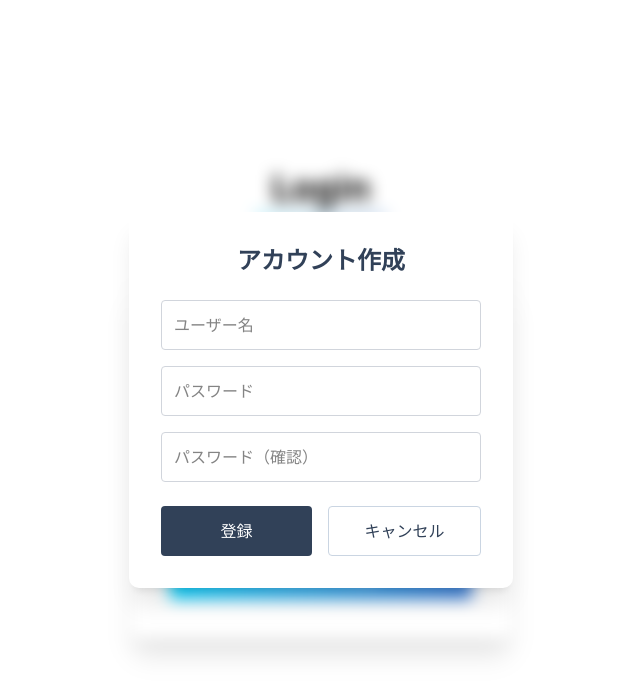
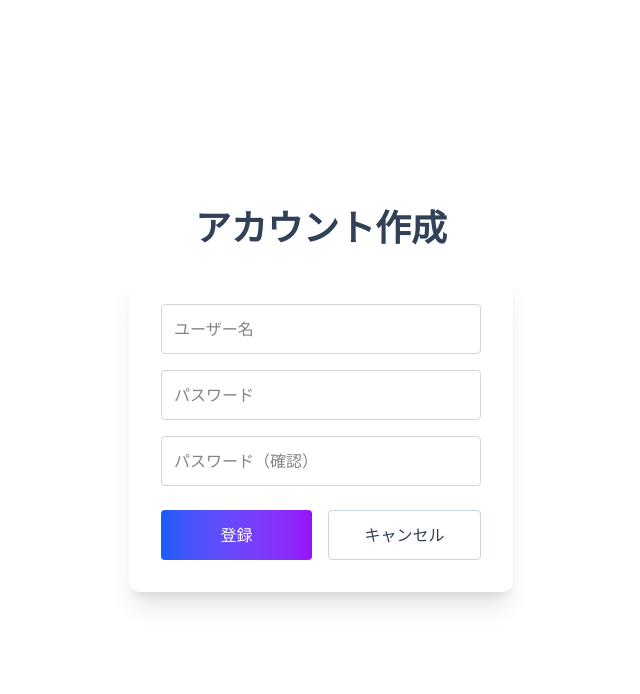
Before and after one commit to kimushun-65/filterBubble, a Next.js app in the folder frontend/: page / in a window 1280 px wide. Both pictures are taken after a click on the element "アカウント作成". Shown: the top 694 px of the page, without its empty margins (319-959 px from the left). Built offline with nearby package versions, Linux system fonts and the light colour scheme; no server answers; the database is empty.

Commit message:
Update registration button with gradient background

```diff
--- a/frontend/components/display/signUpModal.tsx
+++ b/frontend/components/display/signUpModal.tsx
@@ -63,13 +63,13 @@ const SignUpModal: React.FC<SignUpModalProps> = ({
   };
 
   return (
-    <div className='bg-opacity-90 fixed inset-0 z-50 flex items-center justify-center bg-[url("/bubble.jpeg")] bg-cover bg-center bg-no-repeat backdrop-blur-sm'>
+    <div className='bg-opacity-50 fixed inset-0 z-50 flex items-center justify-center bg-white'>
+      <div className='flex flex-col items-center'>
+        <h2 className='mb-6 text-center text-4xl font-semibold text-slate-700'>
+          アカウント作成
+        </h2>
         <div className='w-96 rounded-lg bg-white p-8 shadow-xl'>
           <Toaster position='top-center' />
-
-        <h2 className='mb-6 text-center text-2xl font-semibold text-slate-700'>
-          アカウント作成
-        </h2>
 
           <div className='mb-4'>
             <input
@@ -108,7 +108,7 @@ const SignUpModal: React.FC<SignUpModalProps> = ({
             <button
               onClick={handleSignUp}
               disabled={isLoading}
-            className='flex-1 rounded bg-slate-700 py-3 text-white transition-colors hover:bg-slate-800 disabled:bg-slate-400'
+              className='flex-1 rounded bg-gradient-to-r from-blue-600 to-purple-600 py-3 text-white transition-colors hover:bg-gradient-to-r hover:from-blue-700 hover:to-purple-700 disabled:bg-slate-400'
             >
               {isLoading ? '処理中...' : '登録'}
             </button>
@@ -122,6 +122,7 @@ const SignUpModal: React.FC<SignUpModalProps> = ({
           </div>
         </div>
       </div>
+    </div>
   );
 };
 
```
Lines whose indentation alone changed are shown as unchanged.
